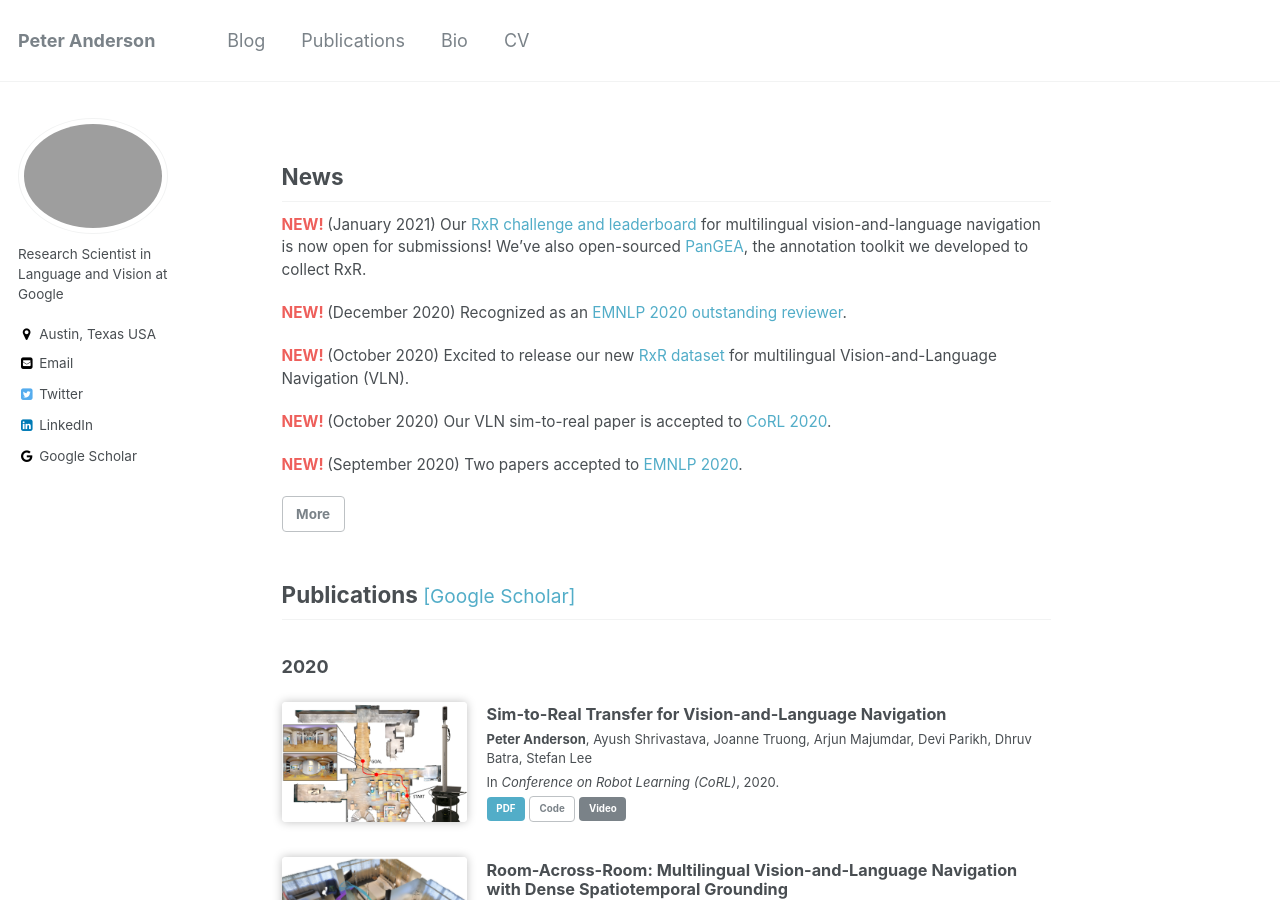
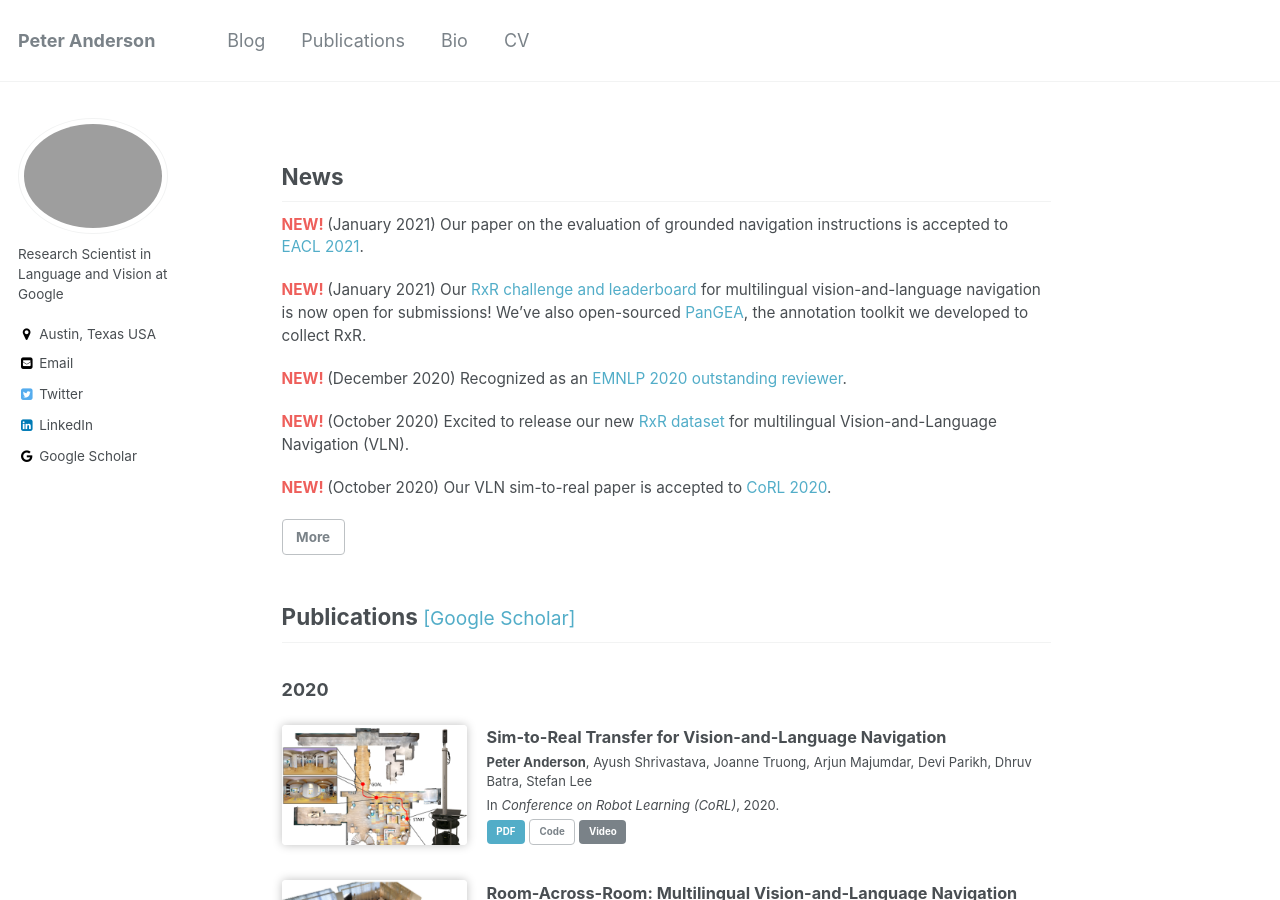
Before and after one commit to peteanderson80/peteanderson80.github.io, a Jekyll site: the page built from index.html, in a window 1280 px wide and 900 px high. Built offline with Jekyll 4.4.1, drawn with Linux system fonts in a browser that asks for light colours; a script that is not in the unit is left out; the list of posts is cut into pages by our own code.

Commit message:
Add EACL paper

```diff
--- a/_data/news.yml
+++ b/_data/news.yml
@@ -1,12 +1,13 @@
 # News on home page
 main:
+  - "(January 2021) Our paper on the evaluation of grounded navigation instructions is accepted to [EACL 2021](https://2021.eacl.org/)."
   - "(January 2021) Our [RxR challenge and leaderboard](https://ai.google.com/research/rxr/) for multilingual vision-and-language navigation is now open for submissions! We've also open-sourced [PanGEA](https://github.com/google-research/pangea), the annotation toolkit we developed to collect RxR."
   - "(December 2020) Recognized as an [EMNLP 2020 outstanding reviewer](https://www.aclweb.org/anthology/2020.emnlp-main.0.pdf)."
   - "(October 2020) Excited to release our new [RxR dataset](https://github.com/google-research-datasets/RxR) for multilingual Vision-and-Language Navigation (VLN)."
   - "(October 2020) Our VLN sim-to-real paper is accepted to [CoRL 2020](https://www.robot-learning.org/)."
-  - "(September 2020) Two papers accepted to [EMNLP 2020](https://2020.emnlp.org/)."
 
 all:
+  - "(January 2021) Our paper on the evaluation of grounded navigation instructions is accepted to [EACL 2021](https://2021.eacl.org/)."
   - "(January 2021) Our [RxR challenge and leaderboard](https://ai.google.com/research/rxr/) for multilingual vision-and-language navigation is now open for submissions! We've also open-sourced [PanGEA](https://github.com/google-research/pangea), the annotation toolkit we developed to collect RxR."
   - "(December 2020) Recognized as an [EMNLP 2020 outstanding reviewer](https://www.aclweb.org/anthology/2020.emnlp-main.0.pdf)."
   - "(October 2020) Excited to release our new [RxR dataset](https://github.com/google-research-datasets/RxR) for multilingual Vision-and-Language Navigation (VLN)."
```
Also changed, not shown: _data/publications.yml (+7 -0 lines), images/compatibility-teaser.png (added).
